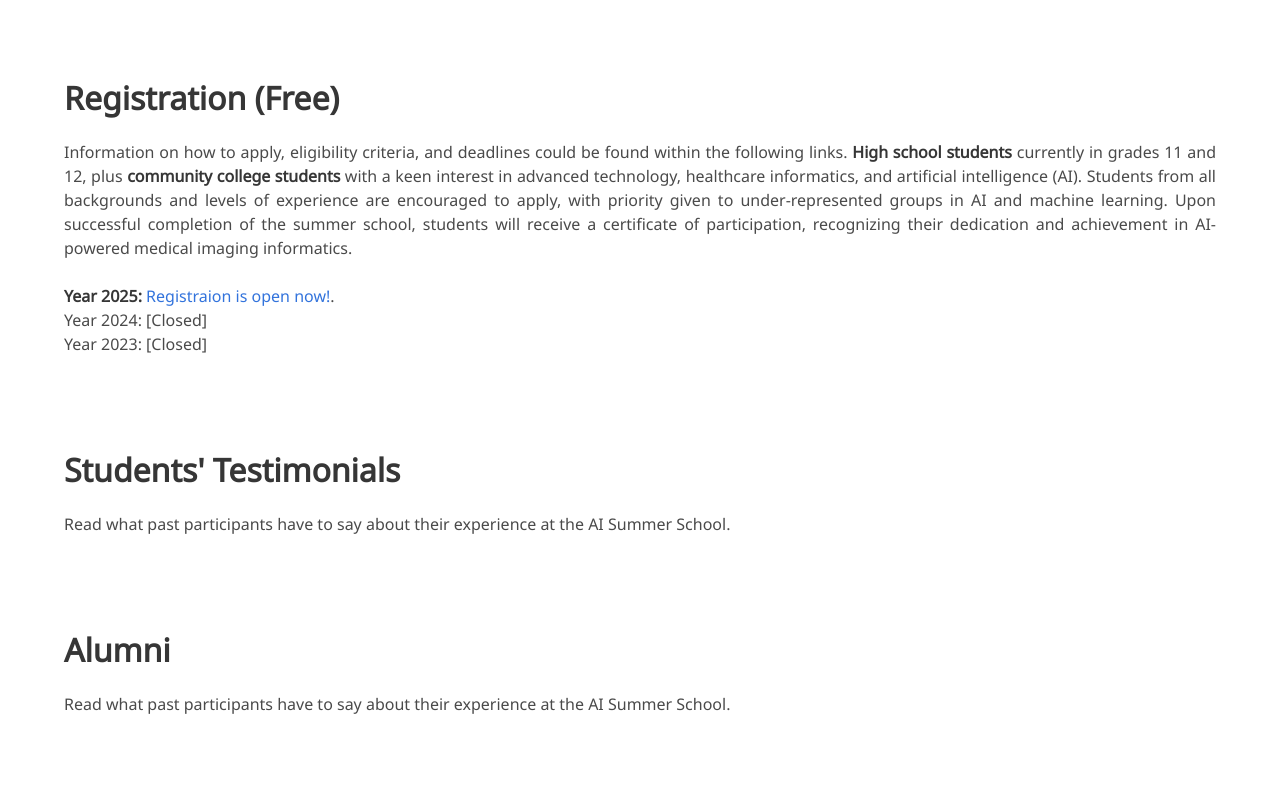
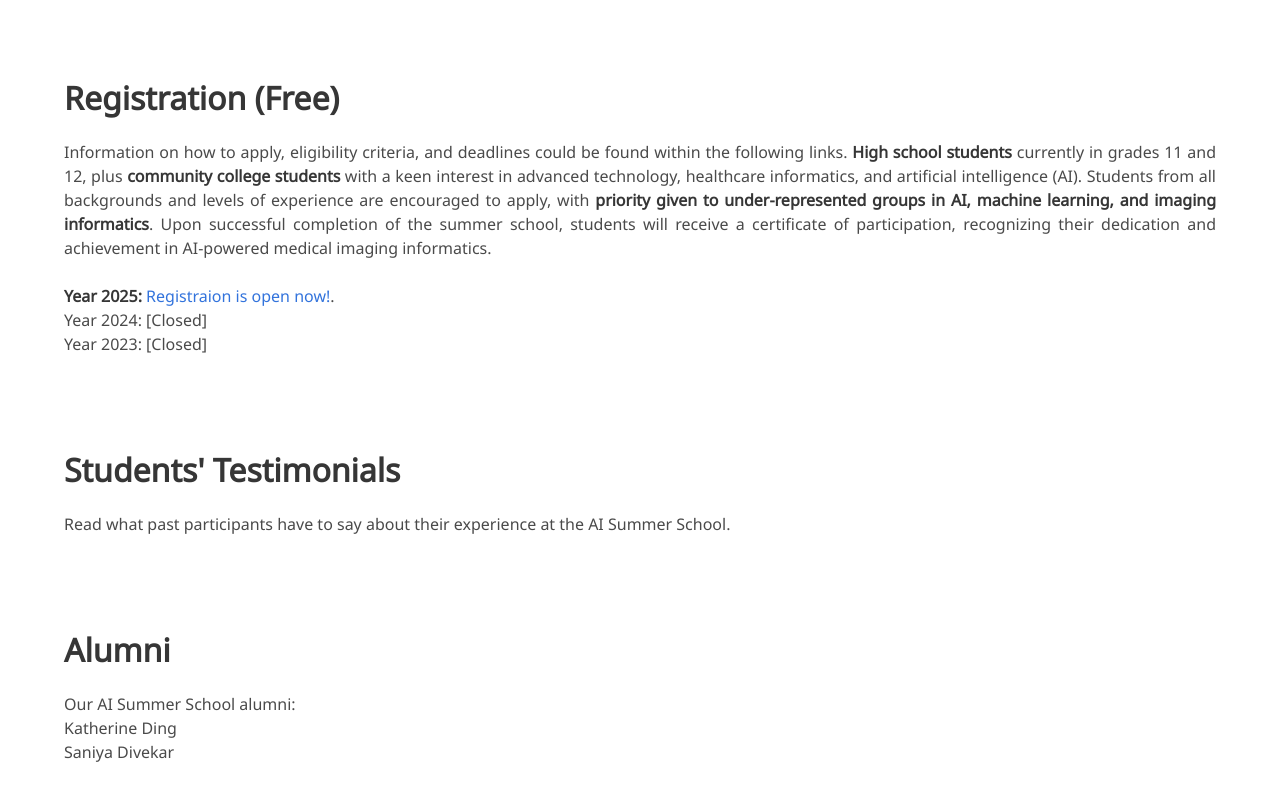
Before and after one commit to pitthexai/AISummerSchool, a plain HTML site: page index.html in a window 1280 px wide. Shown: the part 1621-2421 px from the top of the page. Before the commit the page ends 2385 px from the top, so only its background shows below. Drawn offline with nearby package versions, Linux system fonts and the light colour scheme; a web font is replaced by a local one.

Commit message:
Update index.html

```diff
--- a/index.html
+++ b/index.html
@@ -120,7 +120,7 @@
     <div class="container">
       <h2 class="title">Registration (Free)</h2>
       <div class="content has-text-justified">
-      <p>Information on how to apply, eligibility criteria, and deadlines could be found within the following links. <strong>High school students</strong> currently in grades 11 and 12, plus <strong>community college students</strong> with a keen interest in advanced technology, healthcare informatics, and artificial intelligence (AI). Students from all backgrounds and levels of experience are encouraged to apply, with priority given to under-represented groups in AI and machine learning. Upon successful completion of the summer school, students will receive a certificate of participation, recognizing their dedication and achievement in AI-powered medical imaging informatics.</p>
+      <p>Information on how to apply, eligibility criteria, and deadlines could be found within the following links. <strong>High school students</strong> currently in grades 11 and 12, plus <strong>community college students</strong> with a keen interest in advanced technology, healthcare informatics, and artificial intelligence (AI). Students from all backgrounds and levels of experience are encouraged to apply, with <strong>priority given to under-represented groups in AI, machine learning, and imaging informatics</strong>. Upon successful completion of the summer school, students will receive a certificate of participation, recognizing their dedication and achievement in AI-powered medical imaging informatics.</p>
     </div>
       <ul>
   <li><strong>Year 2025:</strong> <a href="https://docs.google.com/forms/d/e/1FAIpQLSeja6ya1Ta_uXEmzr_myP1_McXXuO5XrPf1IB1TGZL1AOM1jA/viewform?pli=1" target="_blank">Registraion is open now!</a>.</p></li>
@@ -143,7 +143,11 @@
   <section id="alumni" class="section">
     <div class="container">
       <h2 class="title">Alumni</h2>
-      <p>Read what past participants have to say about their experience at the AI Summer School.</p>
+      <p>Our AI Summer School alumni:</p>
+       <ul>
+     <li>Katherine Ding</li>
+     <li>Saniya Divekar</li>
+</ul>
     </div>
   </section>
 </body>
```
